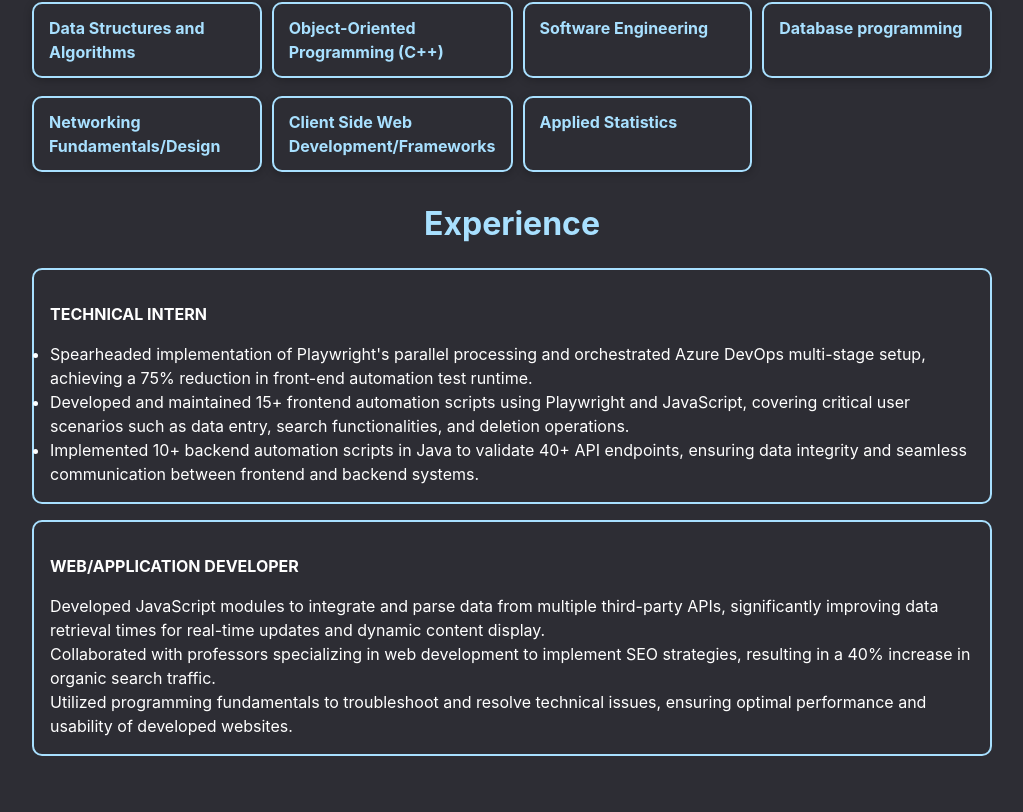
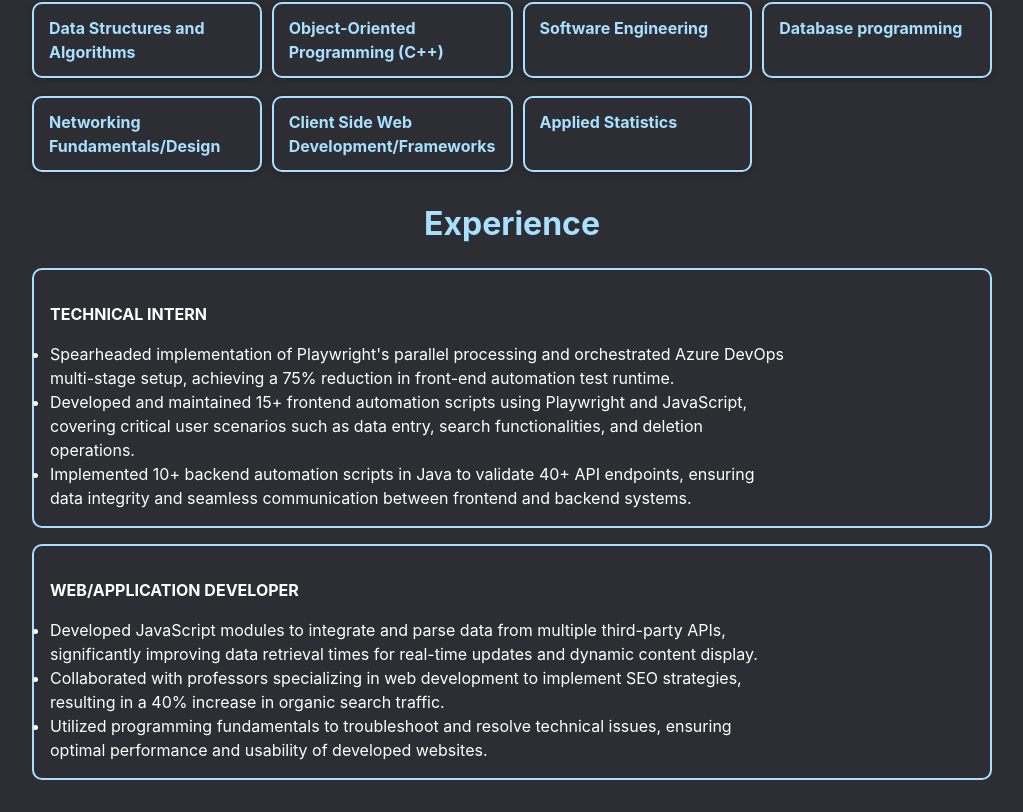
Before and after one commit to Luke-Davis1/portfolio-app, a React (Vite) app: page /about in a window 1280 px wide. Shown: the part 1081-1893 px from the top of the page, without its empty margins (128-1151 px from the left). Before the commit the page ends 1869 px from the top, so only its background shows below. Built offline with nearby package versions, Linux system fonts and the light colour scheme.

Commit message:
Fixing spacing on bullet points

```diff
--- a/src/components/Experience/Experience.jsx
+++ b/src/components/Experience/Experience.jsx
@@ -26,7 +26,7 @@ const Experience = () => {
 				</div>
 				<div className={classes["experience-item"]}>
 					<h4>WEB/APPLICATION DEVELOPER</h4>
-					<ul>
+					<ul className={classes.experienceList}>
 						<li>
 							Developed JavaScript modules to integrate and parse data from
 							multiple third-party APIs, significantly improving data retrieval
--- a/src/components/Experience/Experience.module.css
+++ b/src/components/Experience/Experience.module.css
@@ -19,6 +19,7 @@
 
 .experienceList {
 	list-style-type: disc;
+	width: 80%;
 }
 
 .experience-item {
```
